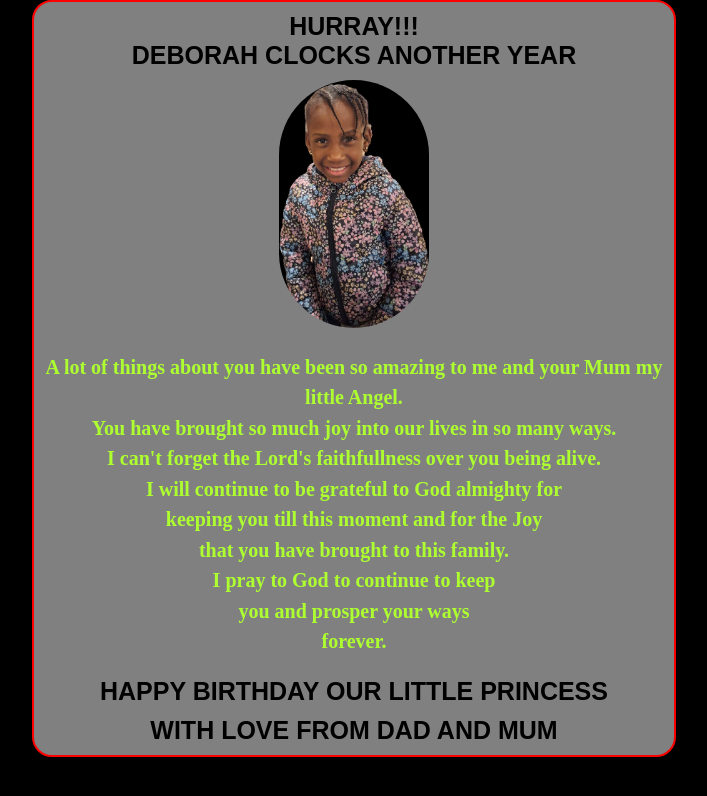
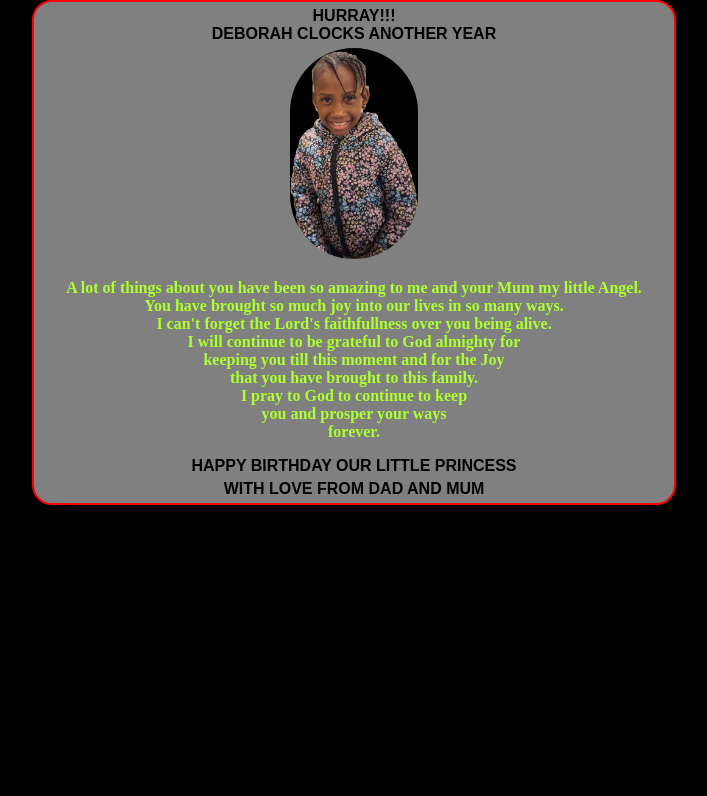
Before and after one commit to WaleAdediran/deborah-birthday-card, a plain HTML site: page index.html in a window 1280 px wide. Shown: the whole page, without its empty margins (286-993 px from the left). Drawn offline with Linux system fonts and the light colour scheme; a web font is replaced by a local one.

Commit message:
Modified the styles

```diff
--- a/style.css
+++ b/style.css
@@ -17,22 +17,21 @@ body {
 
 img {
     border-radius: 150px;
-    width:150px;
+    width:8em;
 }
 
 .imported-format{
     font-family: "Bungee Spice", sans-serif;
     font-weight: 600;
     font-style: normal;
-    font-size: 25px;
-    margin: 10px;
+    font-size: 100%;
+    margin: 5px;
   }
 
   .text {
-    font-size: 20px;
+    font-size: 100%;
     font-family: "Stylish", serif;
     font-weight:bolder;
-    line-height: 30.5px;
     font-style: normal;
     color: greenyellow;
   }
```
